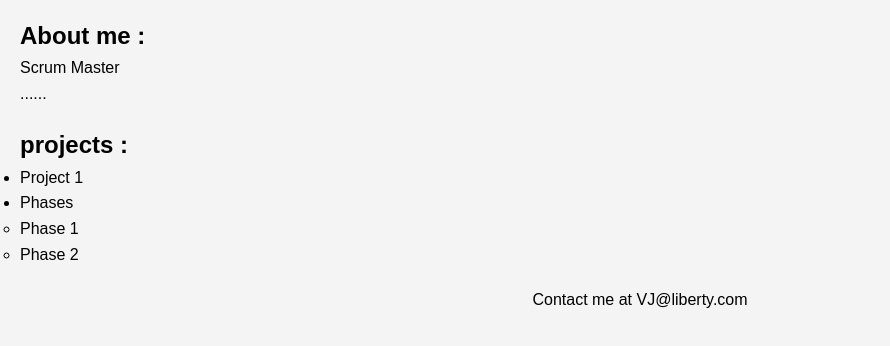
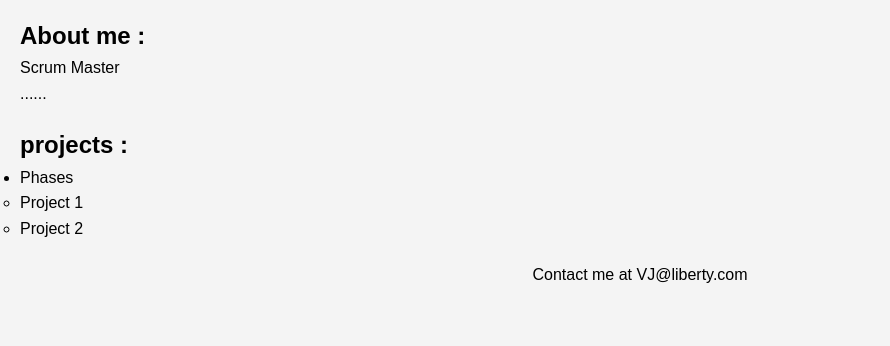
Before and after one commit to vJBasarkod/Bio-Project, a plain HTML site: page bio.html in a window 1280 px wide. Shown: the part 274-620 px from the top of the page, without its empty margins (0-890 px from the left). Drawn offline with Linux system fonts and the light colour scheme.

Commit message:
3rd Commit  -list items

```diff
--- a/bio.html
+++ b/bio.html
@@ -46,12 +46,11 @@
             <section class="projects">
                 <h2> projects : </h2>
                 <ul>
-                    <li href="https://www.google.com">Project 1</li>
                     <li>
                       Phases
                       <ul>
-                        <li href="https://www.google.com">Phase 1</li>
-                        <li href="https://www.google.com">Phase 2</li>
+                        <li href="https://www.google.com">Project 1</li>
+                        <li href="https://www.google.com">Project 2</li>
                       </ul>
                     </li>
                 </ul>
```
